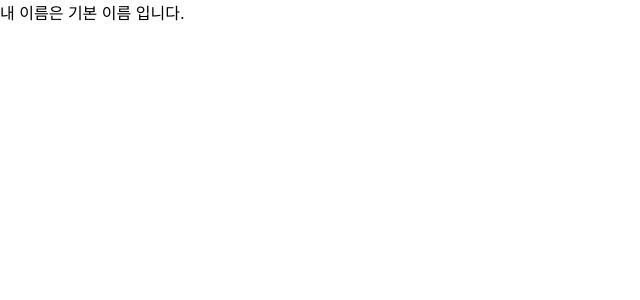
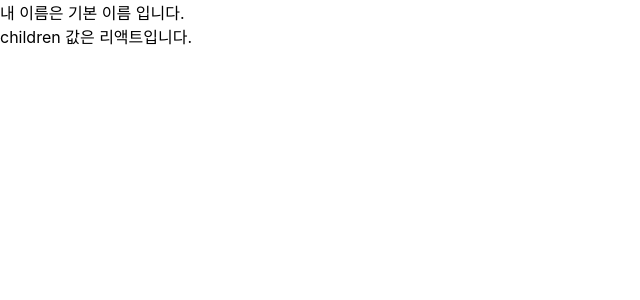
Before and after one commit to dohy-9443/ReactExample, a React (Create React App) app in the folder hello-react/: page / in a window 1280 px wide. Shown: the top 300 px of the page, without its empty margins (0-640 px from the left). Built offline with nearby package versions, Linux system fonts and the light colour scheme.

Commit message:
태그 사이 내용을 보여 주는 children

```diff
--- a/hello-react/src/MyComponent.js
+++ b/hello-react/src/MyComponent.js
@@ -1,7 +1,12 @@
 import React from 'react';
 
 const MyComponent = (props) => {
-  return <div>내 이름은 {props.name} 입니다.</div>
+  return (
+    <div>
+      내 이름은 {props.name} 입니다.<br/>
+      children 값은 {props.children}입니다.
+    </div>
+  )
 };
 
 MyComponent.defaultProps = {
```
